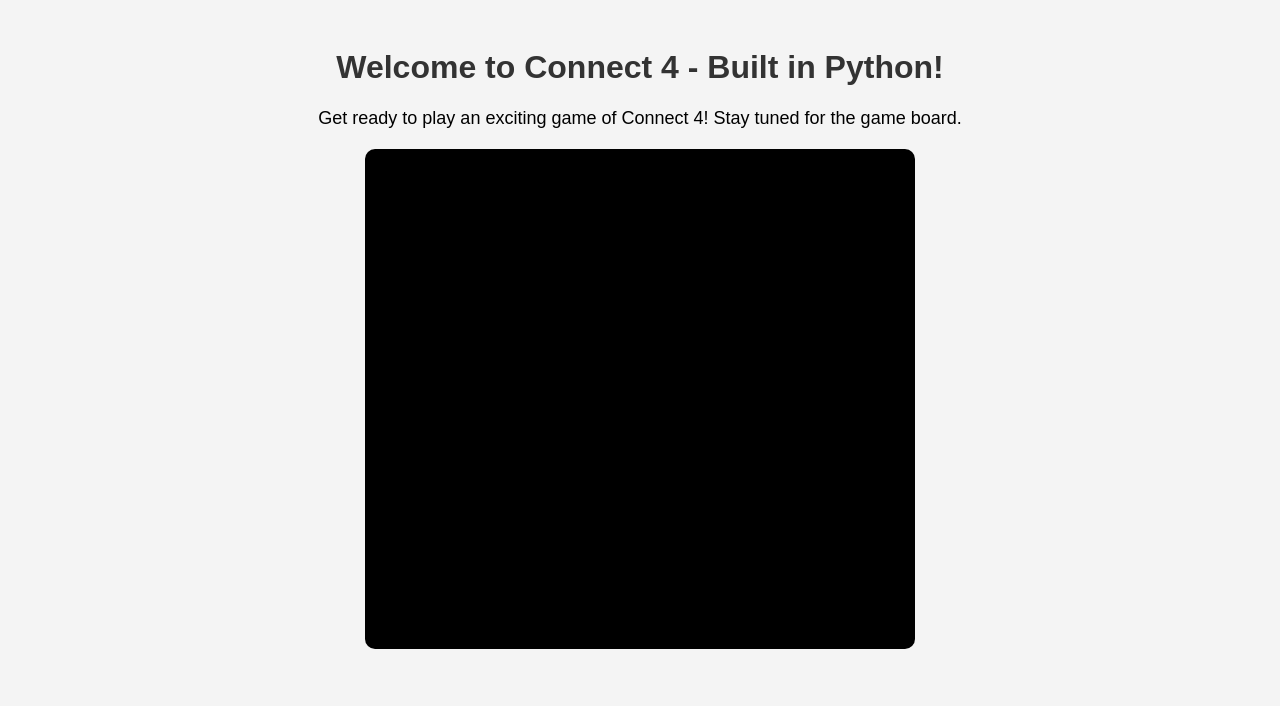
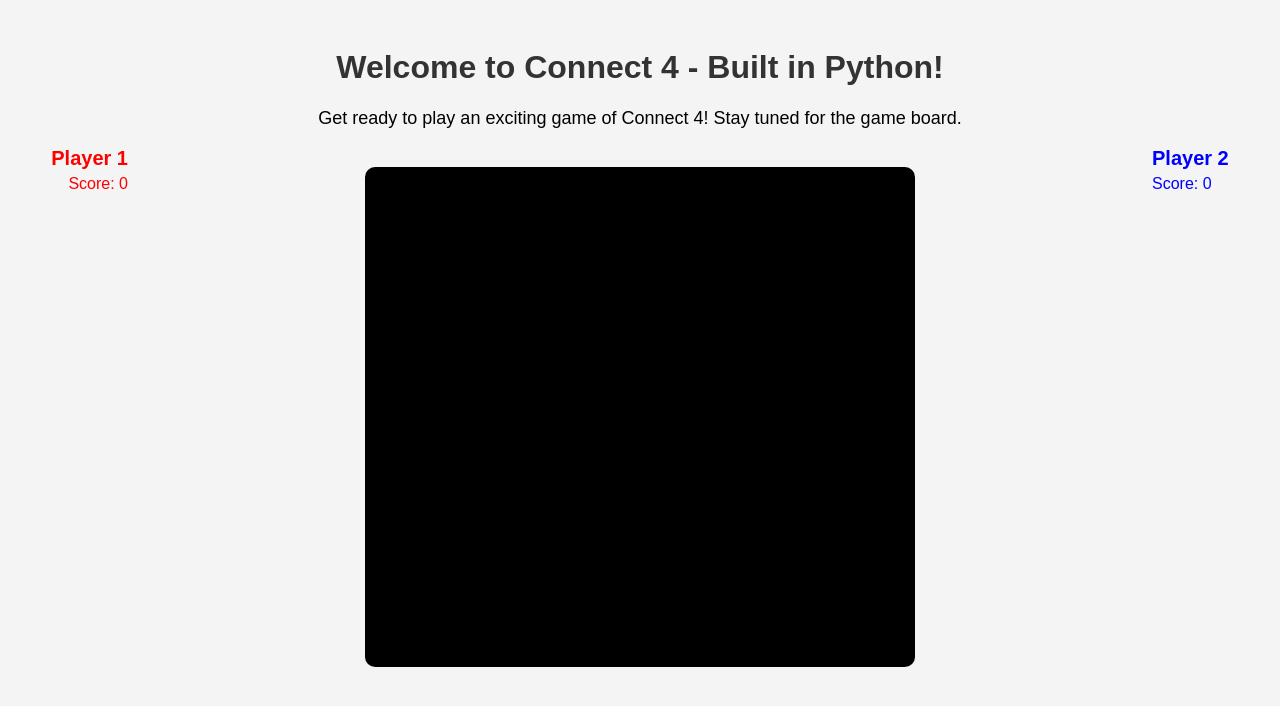
Before and after one commit to mikesabzz/connect4-python, a Flask app: page / in a window 1280 px wide. Shown: the top 706 px of the page. Run offline with Flask 3, Linux system fonts and the light colour scheme.

Commit message:
added the player 1 and 2 with score at 0

```diff
--- a/templates/index.html
+++ b/templates/index.html
@@ -17,6 +17,30 @@
         p {
             font-size: 18px;
         }
+        .game-container {
+            display: flex;
+            justify-content: center;
+            align-items: flex-start;
+            gap: 20px;
+        }
+        .player {
+            width: 100px;
+            font-size: 20px;
+            font-weight: bold;
+        }
+        .player1 {
+            color: red;
+            text-align: right;
+        }
+        .player2 {
+            color: blue;
+            text-align: left;
+        }
+        .score {
+            font-size: 16px;
+            font-weight: normal;
+            margin-top: 5px;
+        }
         .board {
             width: 550px;
             height: 500px;
@@ -29,6 +53,16 @@
 <body>
     <h1>Welcome to Connect 4 - Built in Python!</h1>
     <p>Get ready to play an exciting game of Connect 4! Stay tuned for the game board.</p>
-    <div class="board"></div>
+    <div class="game-container">
+        <div class="player player1">
+            Player 1
+            <div class="score">Score: 0</div>
+        </div>
+        <div class="board"></div>
+        <div class="player player2">
+            Player 2
+            <div class="score">Score: 0</div>
+        </div>
+    </div>
 </body>
 </html>
```
